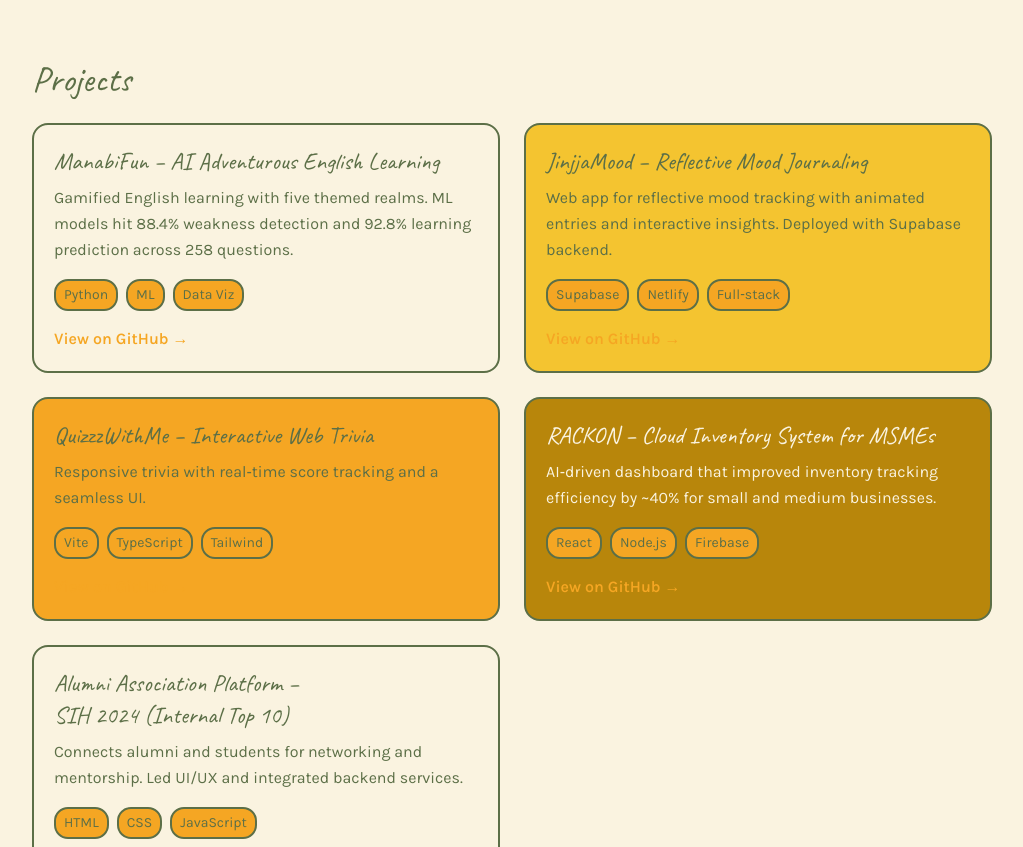
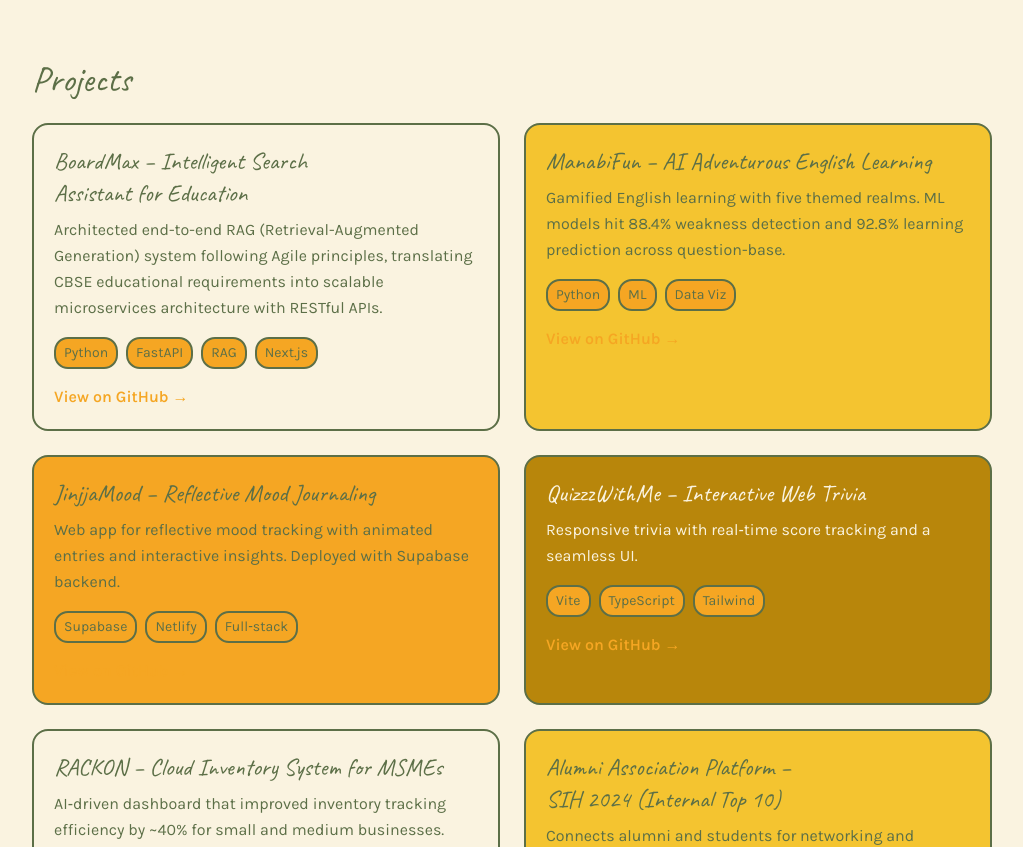
Before and after one commit to chsriv/chsriv-personal-portfolio-site, a Next.js app: page / in a window 1280 px wide. Shown: the part 1180-2027 px from the top of the page, without its empty margins (128-1151 px from the left). Built offline with nearby package versions, Linux system fonts and the light colour scheme.

Commit message:
feat: update project showcase component with detailed project listings
Co-authored-by: Srivishnavi Chebrolu <134829048+chsriv@users.noreply.github.com>

```diff
--- a/components/projects.tsx
+++ b/components/projects.tsx
@@ -10,11 +10,18 @@ type Project = {
 
 const projects: Project[] = [
   {
+    title: "BoardMax – Intelligent Search Assistant for Education",
+    blurb:
+      "Architected end-to-end RAG (Retrieval-Augmented Generation) system following Agile principles, translating CBSE educational requirements into scalable microservices architecture with RESTful APIs.",
+    tags: ["Python", "FastAPI", "RAG", "Next.js"],
+    github: "https://github.com/chsriv/BoardMax",
+  },
+  {
     title: "ManabiFun – AI Adventurous English Learning",
     blurb:
-      "Gamified English learning with five themed realms. ML models hit 88.4% weakness detection and 92.8% learning prediction across 258 questions.",
+      "Gamified English learning with five themed realms. ML models hit 88.4% weakness detection and 92.8% learning prediction across question-base.",
     tags: ["Python", "ML", "Data Viz"],
-    github: "https://github.com/chsriv/ManabiFun-English-Adventure",
+    github: "https://github.com/chsriv/ManabiFun",
   },
   {
     title: "JinjjaMood – Reflective Mood Journaling",
```
